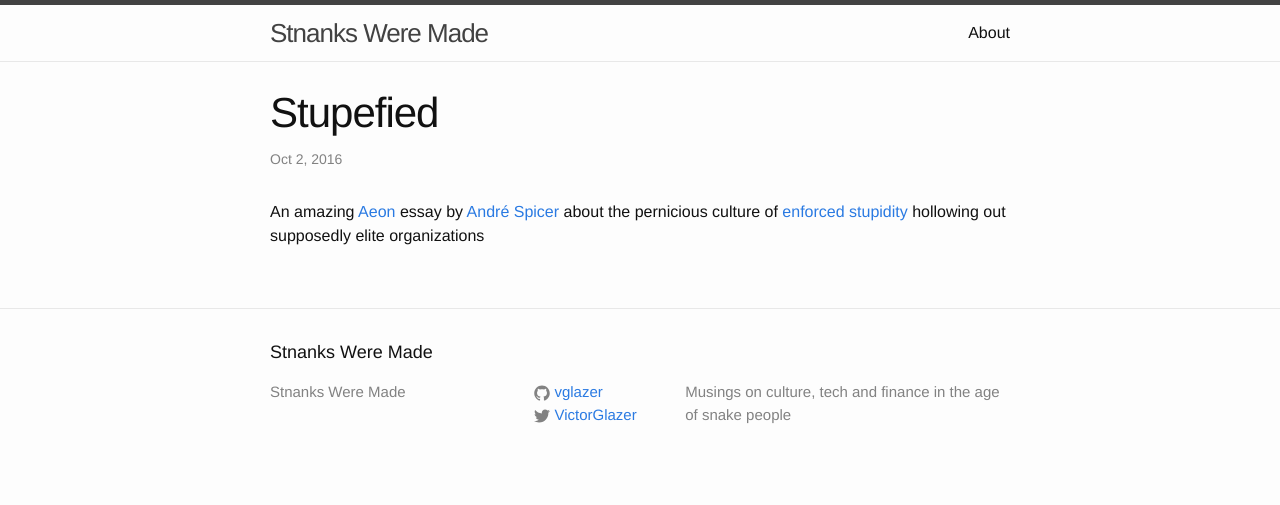
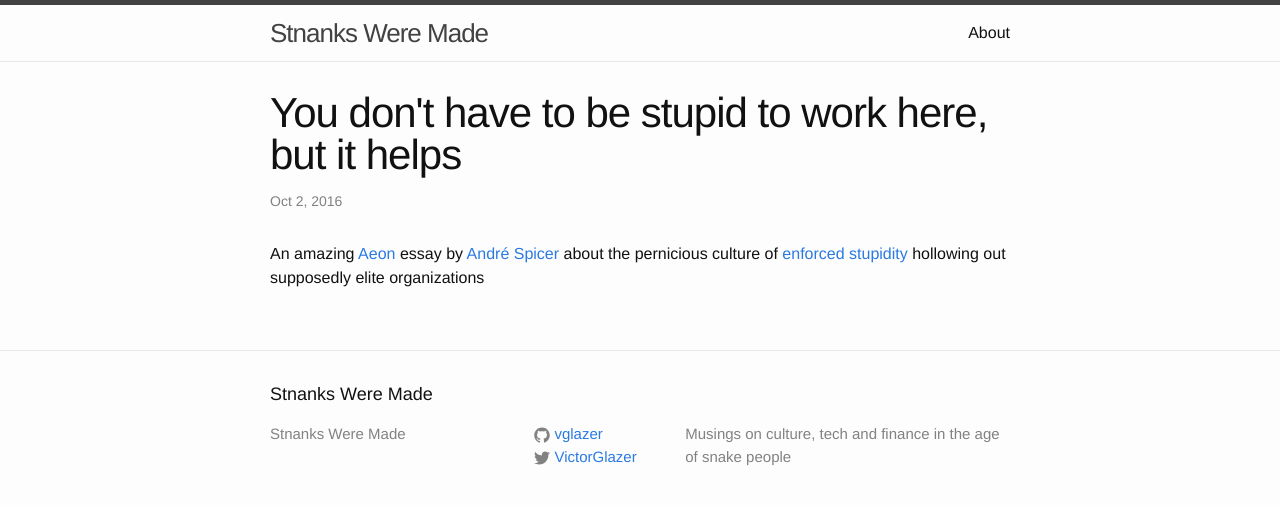
Before and after one commit to vglazer/vglazer.github.io, a Jekyll site: the page built from _posts/2016-10-02-you-dont-have-to-be-stupid-to-work-here.markdown, in a window 1280 px wide. Shown: the top 505 px of the page. Built offline with Jekyll 4.4.1, drawn with Linux system fonts in a browser that asks for light colours.

Commit message:
New title

```diff
--- a/_posts/2016-10-02-you-dont-have-to-be-stupid-to-work-here.markdown
+++ b/_posts/2016-10-02-you-dont-have-to-be-stupid-to-work-here.markdown
@@ -1,6 +1,6 @@
 ---
 layout: post
-title:  "Stupefied"
+title:  "You don't have to be stupid to work here, but it helps"
 date:   2016-10-02 15:25:00
 categories: workplace stupidity
 ---
```
